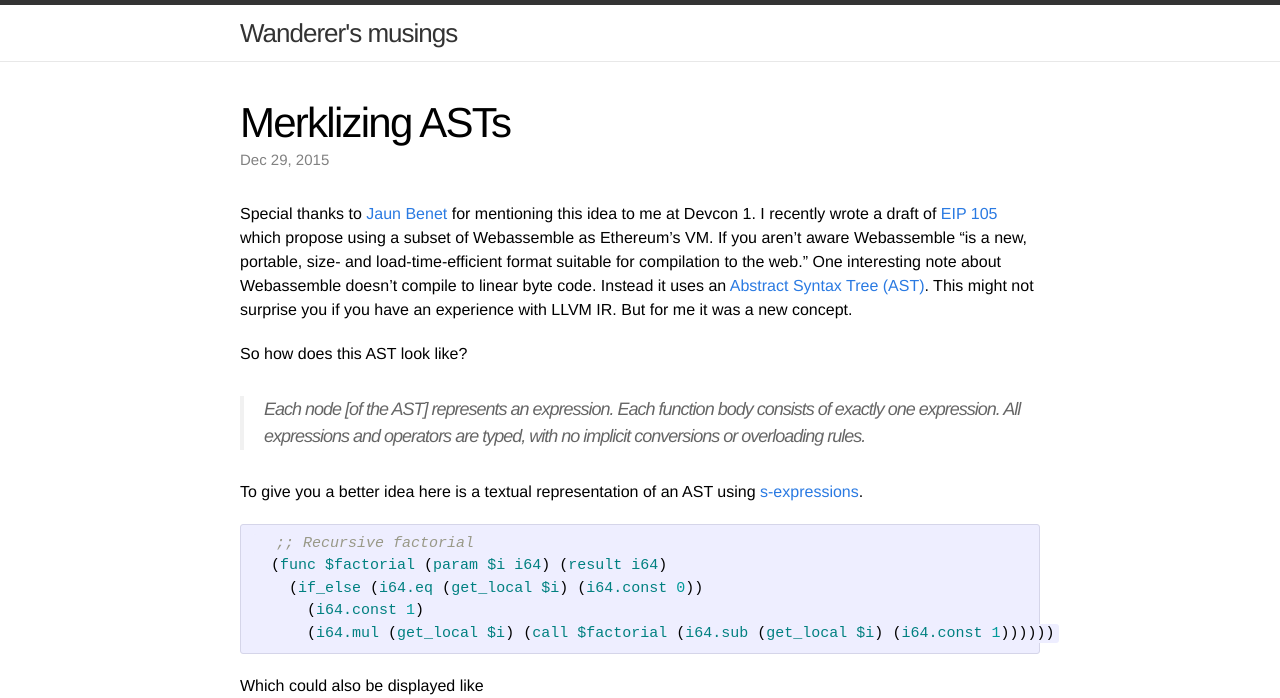
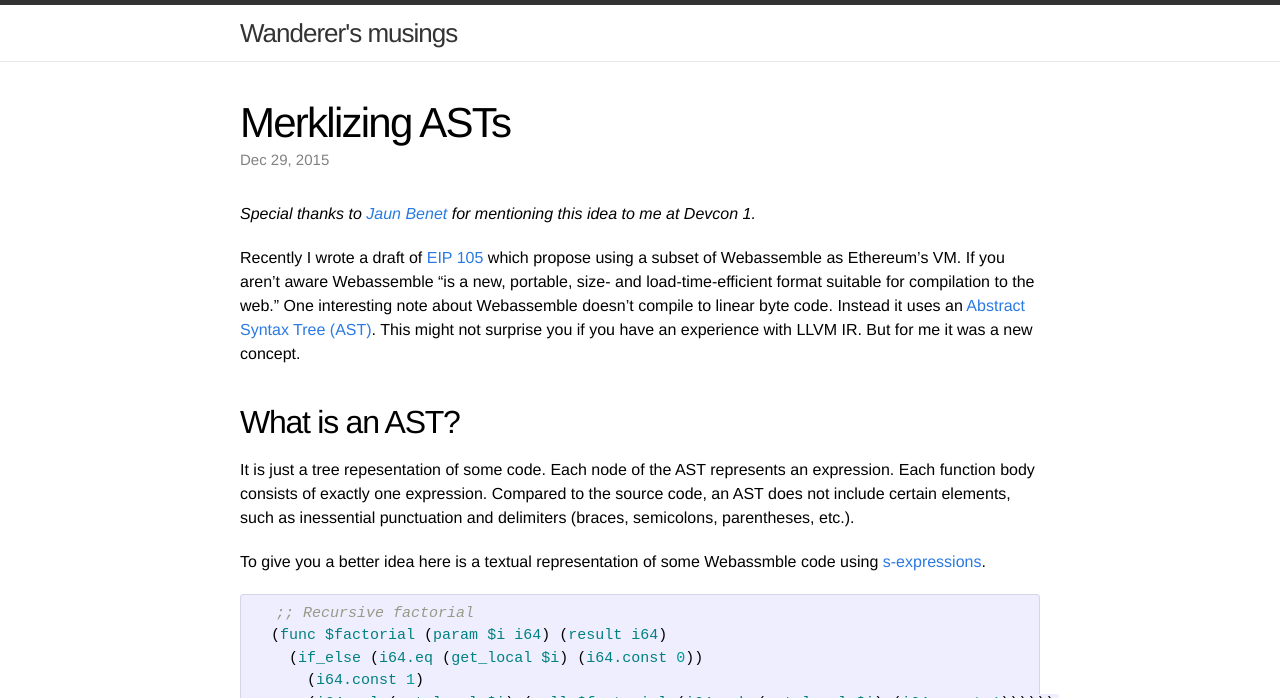
Before and after one commit to emazurek/wanderer.github.io, a Jekyll site: the page built from _posts/2015-12-29-merklizing-ASTs.markdown, in a window 1280 px wide and 1400 px high, cut to the strip 0-698 px from the top of the window. Built offline with Jekyll 4.4.1, drawn with Linux system fonts in a browser that asks for light colours; comment, search, counter and statistics services are not loaded; some of the changed text lies outside the part shown.

Commit message:
Update 2015-12-29-merklizing-ASTs.markdown

```diff
--- a/_posts/2015-12-29-merklizing-ASTs.markdown
+++ b/_posts/2015-12-29-merklizing-ASTs.markdown
@@ -1,17 +1,18 @@
 ---
 layout: post
 title:  "Merklizing ASTs"
-date:   2015-12-29 13:22:09  - Special thanks to Jaun Benet for mentioning this idea to me at Devcon 1
+date:   2015-12-29 13:22:09
 categories: ethereum ast webassembly
 comments: true
 ---
-Special thanks to [Jaun Benet](http://juan.benet.ai/) for mentioning this idea to me at Devcon 1. I recently wrote a draft of [EIP 105](https://github.com/ethereum/EIPs/issues/48) which propose using a subset of Webassemble as Ethereum’s VM. If you aren’t aware Webassemble  “is a new, portable, size- and load-time-efficient format suitable for compilation to the web.”   One interesting note about Webassemble doesn’t compile to linear byte code. Instead it uses an  [Abstract Syntax Tree (AST)](https://en.wikipedia.org/wiki/Abstract_syntax_tree). This might not surprise you if you have an experience with LLVM IR. But for me it was a new concept.
+*Special thanks to [Jaun Benet](http://juan.benet.ai/) for mentioning this idea to me at Devcon 1.*
 
-So how does this AST look like?
+Recently I wrote a draft of [EIP 105](https://github.com/ethereum/EIPs/issues/48) which propose using a subset of Webassemble as Ethereum’s VM. If you aren’t aware Webassemble  “is a new, portable, size- and load-time-efficient format suitable for compilation to the web.” One interesting note about Webassemble doesn’t compile to linear byte code. Instead it uses an  [Abstract Syntax Tree (AST)](https://en.wikipedia.org/wiki/Abstract_syntax_tree). This might not surprise you if you have an experience with LLVM IR. But for me it was a new concept.
 
->Each node [of the AST] represents an expression. Each function body consists of exactly one expression. All expressions and operators are typed, with no implicit conversions or overloading rules.
+## What is an AST?
+It is just a tree repesentation of some code. Each node of the AST represents an expression. Each function body consists of exactly one expression. Compared to the source code, an AST does not include certain elements, such as inessential punctuation and delimiters (braces, semicolons, parentheses, etc.).
 
-To give you a better idea here is a textual representation of an AST using [s-expressions](https://en.wikipedia.org/wiki/S-expression).
+To give you a better idea here is a textual representation of some Webassmble code using [s-expressions](https://en.wikipedia.org/wiki/S-expression).
 
 {% highlight lisp  %}
   ;; Recursive factorial
@@ -20,17 +21,17 @@ To give you a better idea here is a textual representation of an AST using [s-ex
       (i64.const 1)
       (i64.mul (get_local $i) (call $factorial (i64.sub (get_local $i) (i64.const 1))))))
 {% endhighlight %}
-Which could also be displayed like
+
+The AST of the above could be displayed like
 
 ![AST example](https://cdn.rawgit.com/wanderer/wanderer.github.io/dea025059e91802d62005f16e8c49ced234e5783/_posts/images/Merklizing%20ASTs.svg)
 figure 1 - an AST
 
 This can then be [serialized](https://github.com/WebAssembly/design/blob/master/BinaryEncoding.md#serialized-ast) and sent across the wire.
 
-## Why AST?
+## Why use an AST?
 Well the [rationale that Webassemble](https://github.com/WebAssembly/design/blob/master/Rationale.md) gives is
 
->Why not a stack-, register- or SSA-based bytecode?
 * Trees allow a smaller binary encoding: [JSZap][], [Slim Binaries][].
 * [Polyfill prototype][] shows simple and efficient translation to asm.js.
 
```
Also changed, not shown: other parts of _posts/2015-12-29-merklizing-ASTs.markdown (+2 -2 lines).
